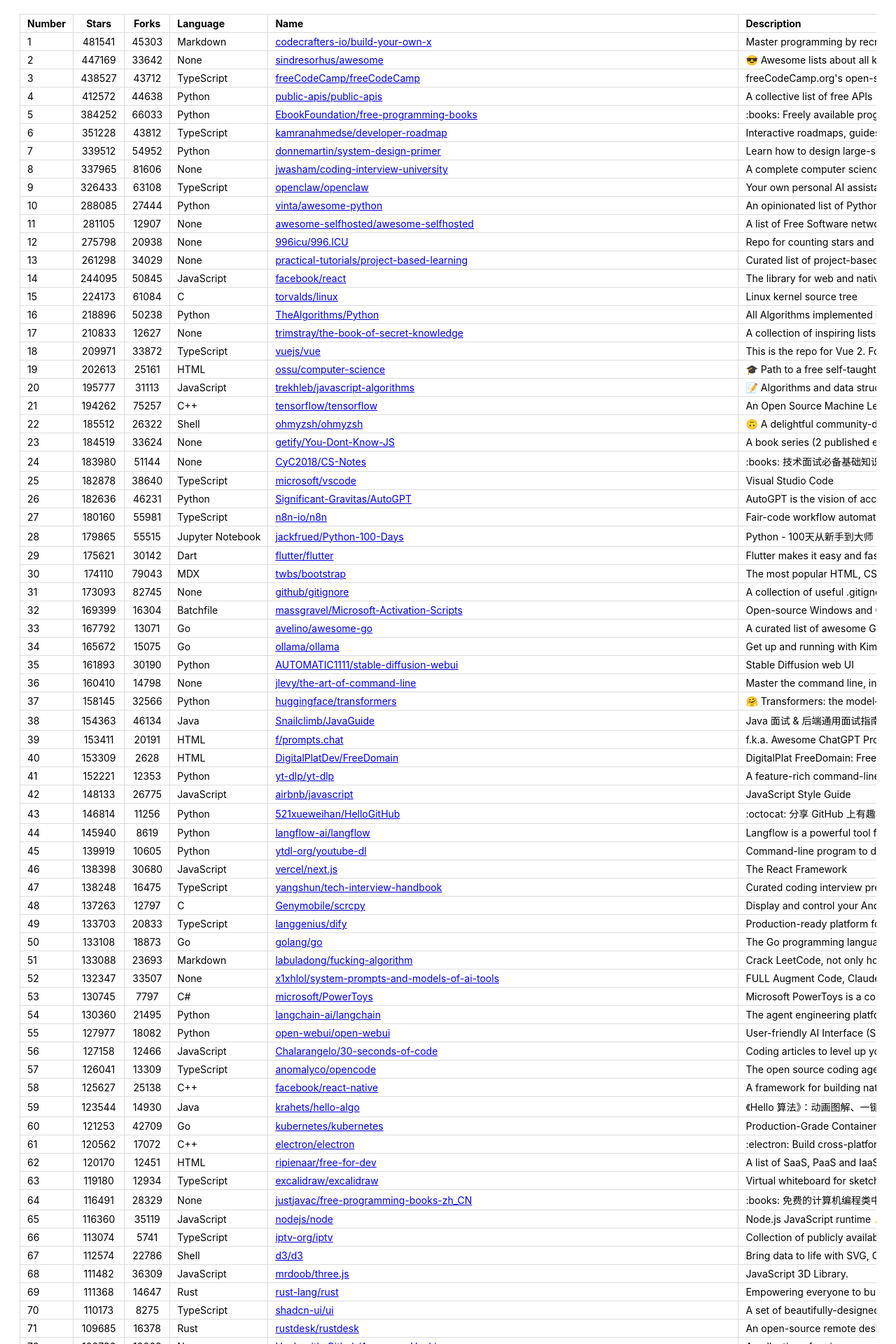
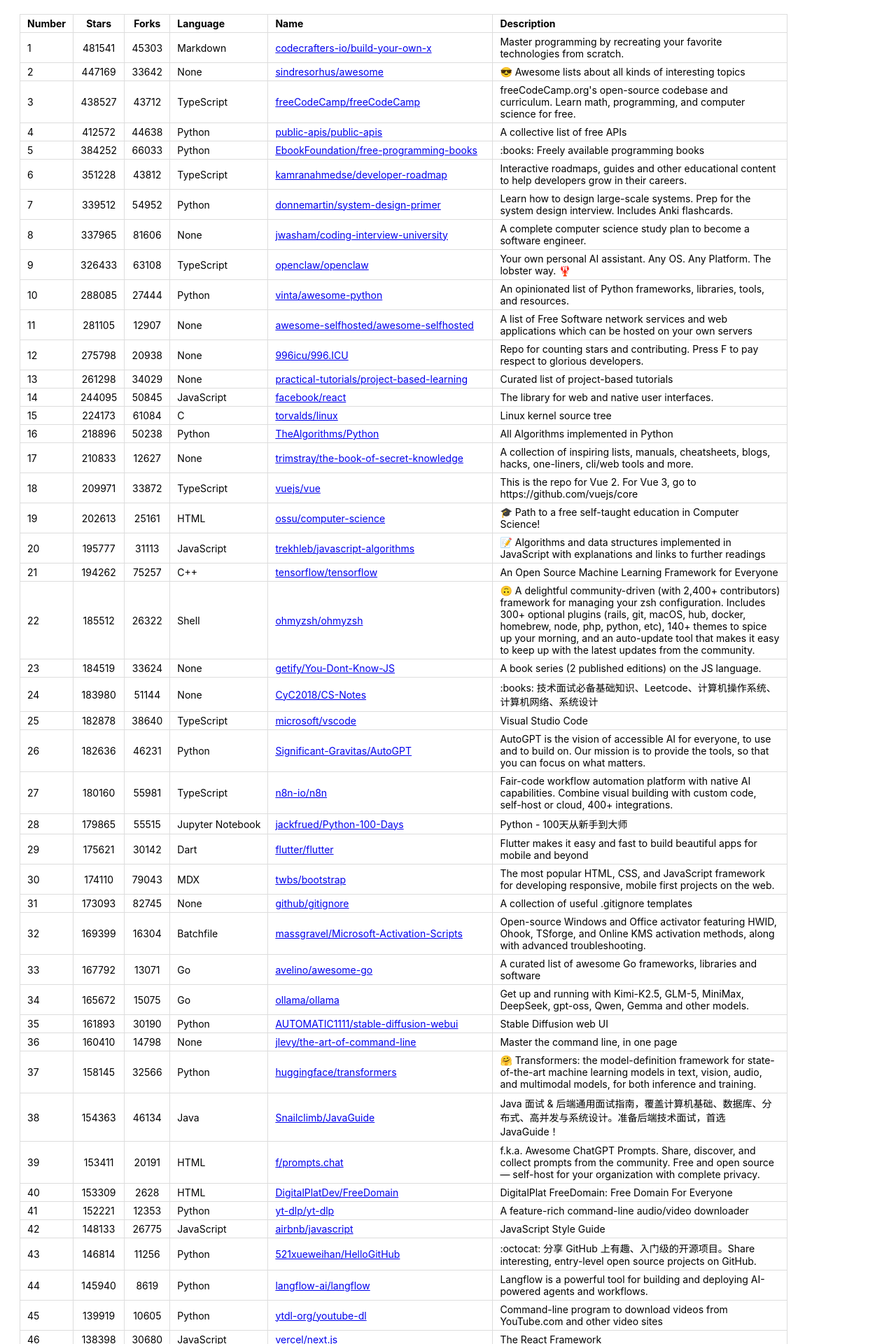
Before and after one commit to samuelllin/top_stars, a Jekyll site: the page built from table.md, in a window 1280 px wide. Shown: the top 1920 px of the page at 70% size. Built offline with Jekyll 4.4.1, drawn with Linux system fonts in a browser that asks for light colours; our own code applies the rules of GitHub Pages for plain Markdown files.

Commit message:
fix width

```diff
--- a/_layouts/default.html
+++ b/_layouts/default.html
@@ -19,6 +19,16 @@
       padding: 4px 10px;
       border: 1px solid #ddd;
     }
+    table td:nth-child(5) {
+      white-space: normal;
+      min-width: 150px;
+      max-width: 300px;
+    }
+    table td:nth-child(6) {
+      white-space: normal;
+      min-width: 200px;
+      max-width: 400px;
+    }
   </style>
   <body>
     <main class="page-content" aria-label="Content">
```
